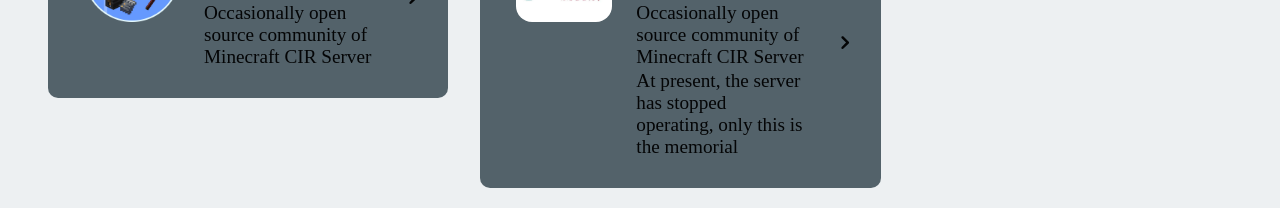
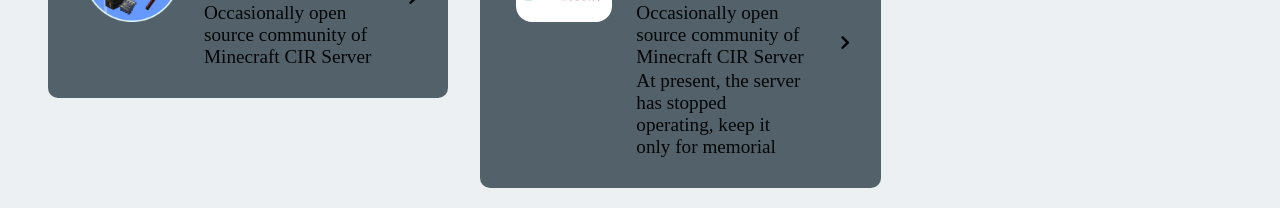
Before and after one commit to lingyuns-rth-website/lingyunawa.top, a Vue app: page /organizations in a window 1280 px wide. Shown: the part 917-1125 px from the top of the page. Built offline with nearby package versions, Linux system fonts and the light colour scheme.

Commit message:
Update file

```diff
--- a/src/views/OrgView.vue
+++ b/src/views/OrgView.vue
@@ -81,7 +81,7 @@
                          image-url="/images/organizations/RIT-OpenSource.webp">
                     <template #org-description>
                         <p style="font-size: 1.2rem; margin: 2px 0;">Occasionally open source community of Minecraft CIR Server</p>
-                        <p style="font-size: 1.2rem; margin: 2px 0;">At present, the server has stopped operating, only this is the memorial</p>
+                        <p style="font-size: 1.2rem; margin: 2px 0;">At present, the server has stopped operating, keep it only for memorial</p>
                     </template>
                 </OrgCard>
             </div>
```
